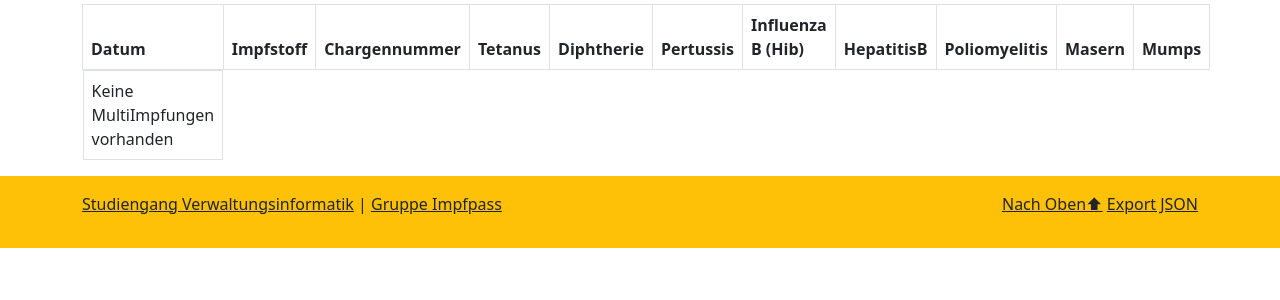
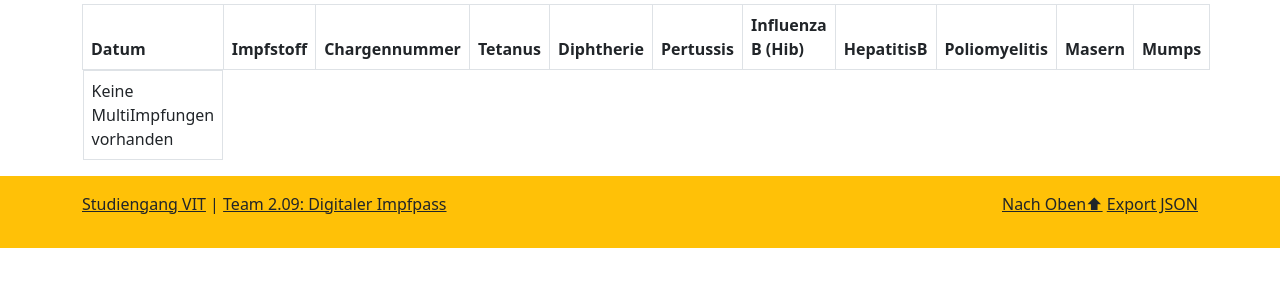
Before and after one commit to FranzBogmann/M10-TL_Impfpass_Webanwendung, a PHP site: page /Impfpass.php in a window 1280 px wide. Shown: the part 484-784 px from the top of the page. Run offline with PHP 8.4, Linux system fonts and the light colour scheme.

Commit message:
Footer Text angepasst

```diff
--- a/php/footer.php
+++ b/php/footer.php
@@ -3,10 +3,7 @@
                 <p class="float-end"><a class="text-dark" href="#">Nach Oben⬆</a>
                                      <a class="text-dark" id="exportJson">Export JSON</a></p>
                 <p class="text-dark"><a class="text-dark"
-                        href="https://vit-bund.de">Studiengang
-                        Verwaltungsinformatik</a> | <a class="text-dark"
-                        href="https://github.com/FranzBogmann/M10-TL_Impfpass_Webanwendung">Gruppe
-                        Impfpass</a></p>
-
+                        href="https://vit-bund.de">Studiengang VIT</a> | <a class="text-dark"
+                        href="https://github.com/FranzBogmann/M10-TL_Impfpass_Webanwendung">Team 2.09: Digitaler Impfpass</a></p>
             </div>
 </footer>
```
